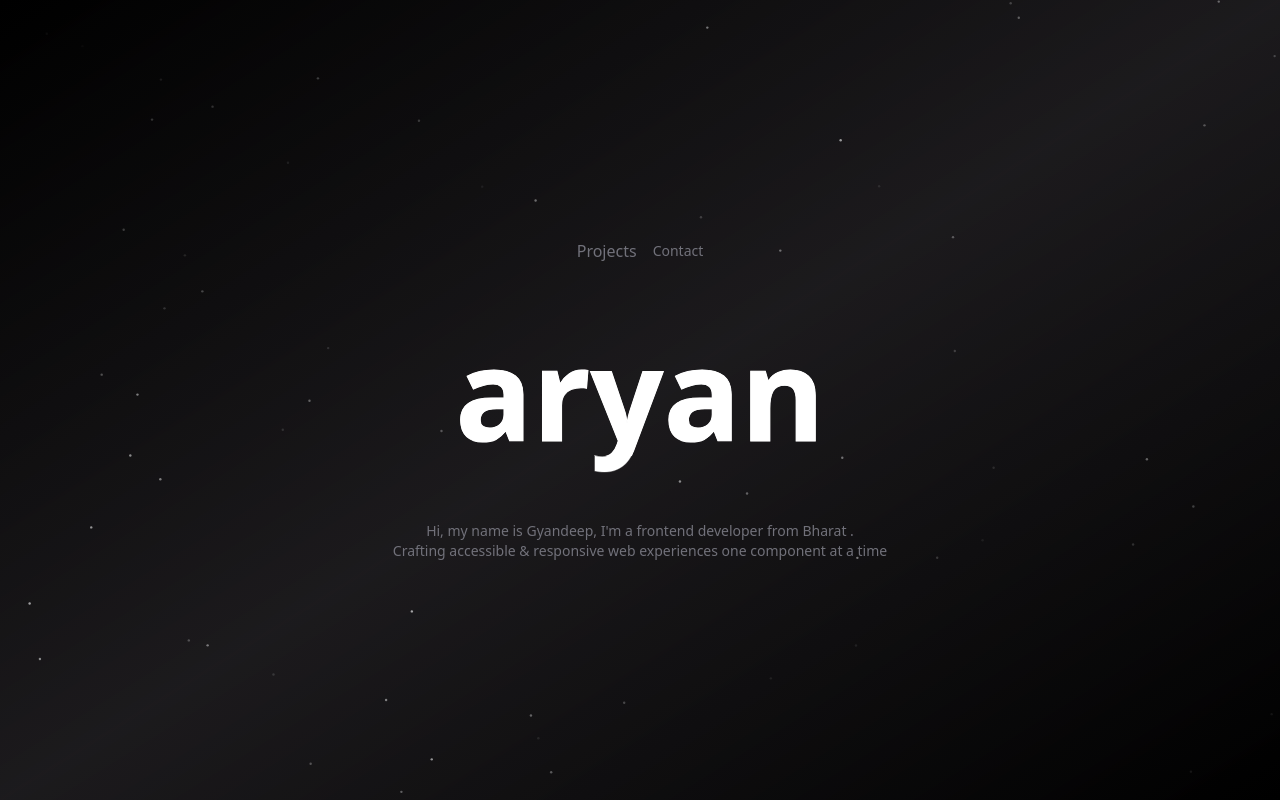
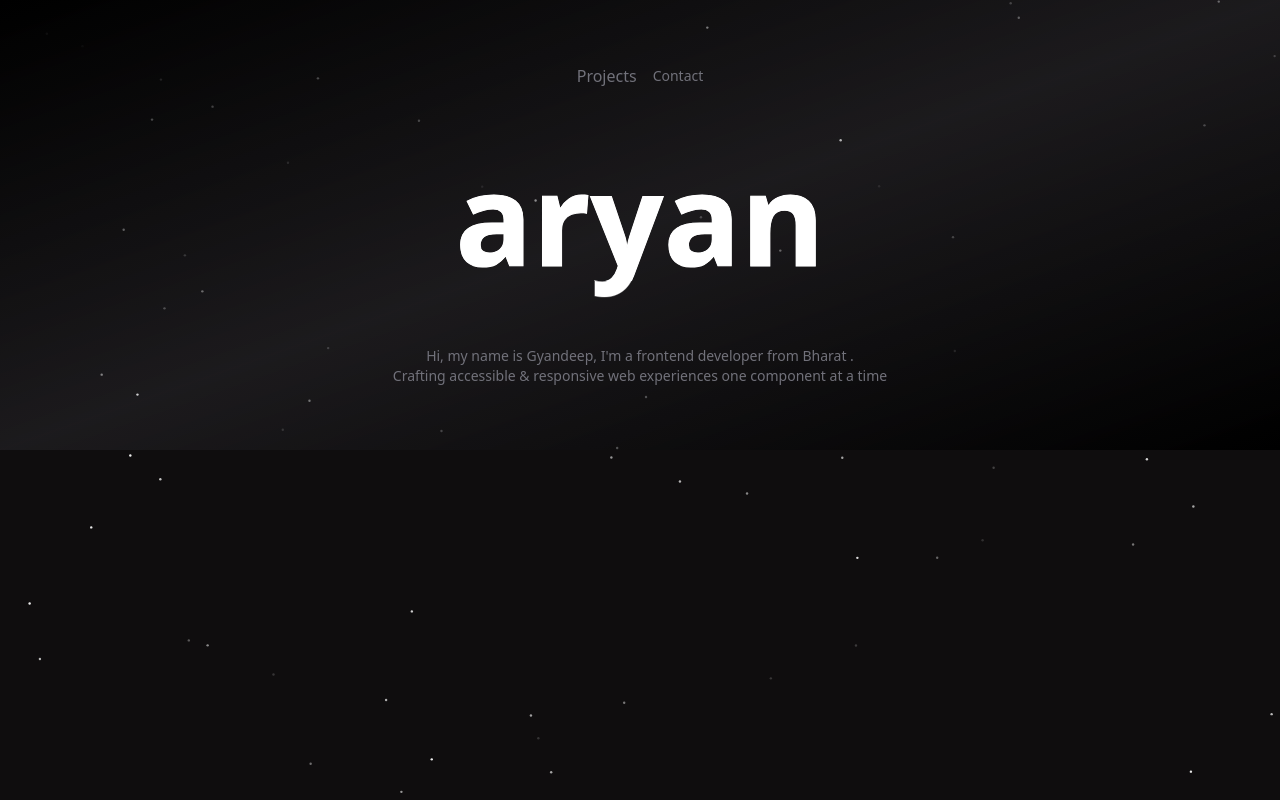
Before and after one commit to gyandeeparyan/personal-portfolio, a React (Vite) app: page / in a window 1280 px wide. Built offline with nearby package versions, Linux system fonts and the light colour scheme.

Commit message:
style updates

```diff
--- a/src/Components/Home.jsx
+++ b/src/Components/Home.jsx
@@ -4,7 +4,7 @@ const Home = () => {
   return (
     <>
 
-      <div className='flex flex-col relative z-10 items-center justify-center w-screen h-screen overflow-hidden bg-gradient-to-tl from-black via-zinc-600/20 to-black'>
+      <div className='flex flex-col relative z-10 items-center justify-center w-screen h-full overflow-hidden bg-gradient-to-tl from-black via-zinc-600/20 to-black'>
         <nav className='my-16 animate-fade-in'>
           <ul className='flex items-center justify-center gap-4'>
             <NavLink
@@ -29,7 +29,7 @@ const Home = () => {
         </h1>
         <div className='hidden w-screen h-px animate-glow md:block animate-fade-right bg-gradient-to-r from-zinc-300/0 via-zinc-300/50 to-zinc-300/0'></div>
         <div className='my-16 text-center animate-fade-in'>
-          <h2 className='text-sm text-zinc-500 '>
+          <h2 className='text-sm text-zinc-500 mx-5  '>
             Hi, my name is Gyandeep, I'm a frontend developer from Bharat .{" "}
             <br className="hidden md:block" />
             Crafting accessible & responsive web experiences one component at a time
--- a/src/main.jsx
+++ b/src/main.jsx
@@ -10,6 +10,7 @@ import "./index.css";
 import Layout from "./Components/Layout";
 import Projects from "./Components/Projects";
 import Contact from "./Components/Contact";
+import { lazy,Suspense } from "react";
 
 const router = createBrowserRouter(
   createRoutesFromElements(
```
